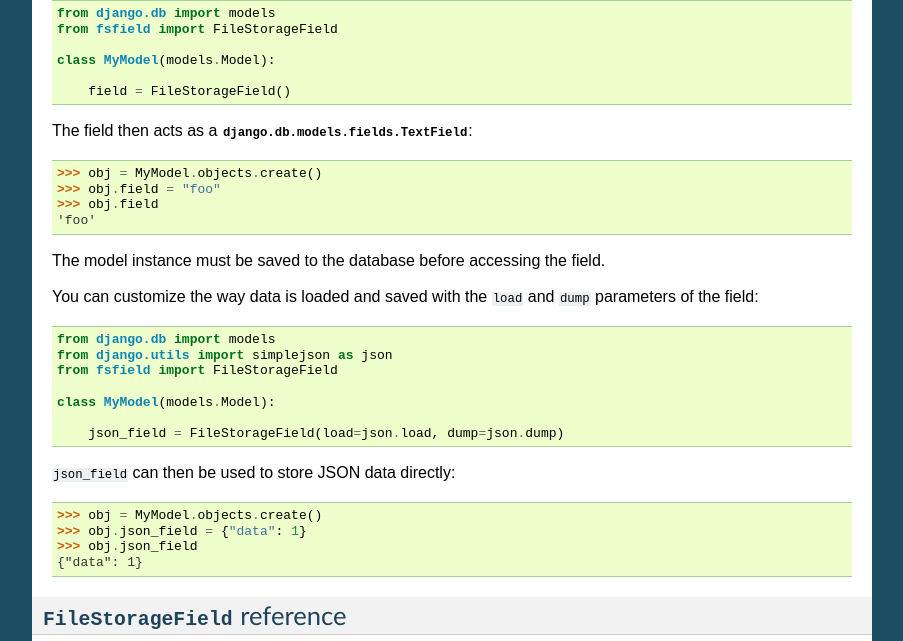
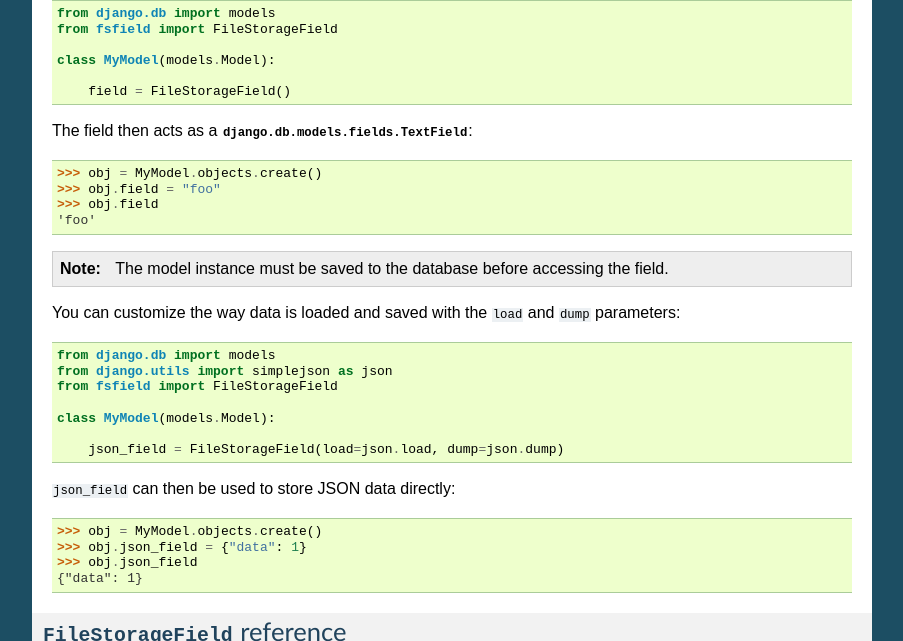
Before and after one commit to flupke/django-fsfield, a Sphinx documentation site: the page built from doc/index.rst, in a window 1280 px wide and 900 px high, scrolled down 505 px, cut to the strip 0-641 px from the top of the window. Shown: the whole strip, without its empty margins (198-1101 px from the left). Built offline with Sphinx 7.4.7, drawn with Linux system fonts in a browser that asks for light colours.

Commit message:
doc cosmetics

```diff
--- a/doc/index.rst
+++ b/doc/index.rst
@@ -40,10 +40,11 @@ The field then acts as a :class:`django.db.models.fields.TextField`::
     >>> obj.field
     'foo'
 
-The model instance must be saved to the database before accessing the field.
+.. note::
+    The model instance must be saved to the database before accessing the field.
 
 You can customize the way data is loaded and saved with the ``load`` and
-``dump`` parameters of the field::
+``dump`` parameters::
 
     from django.db import models
     from django.utils import simplejson as json
```
